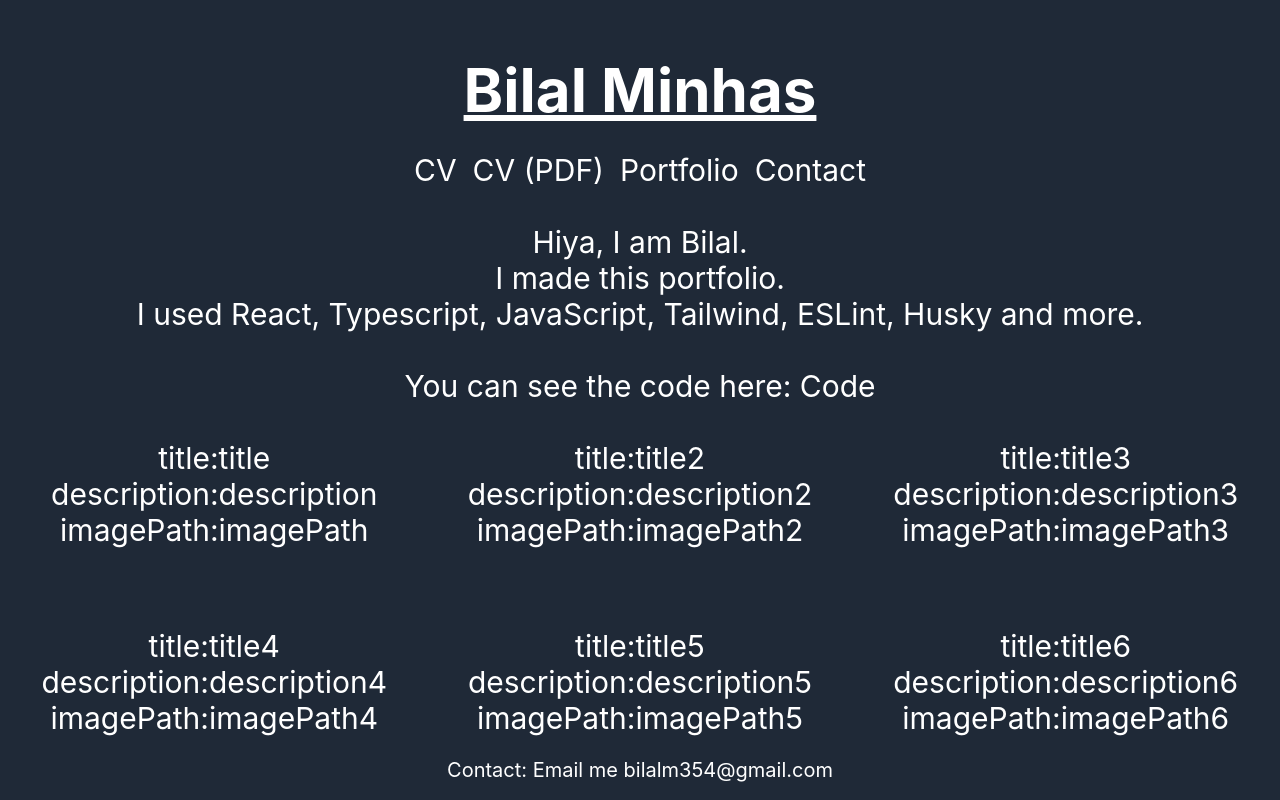
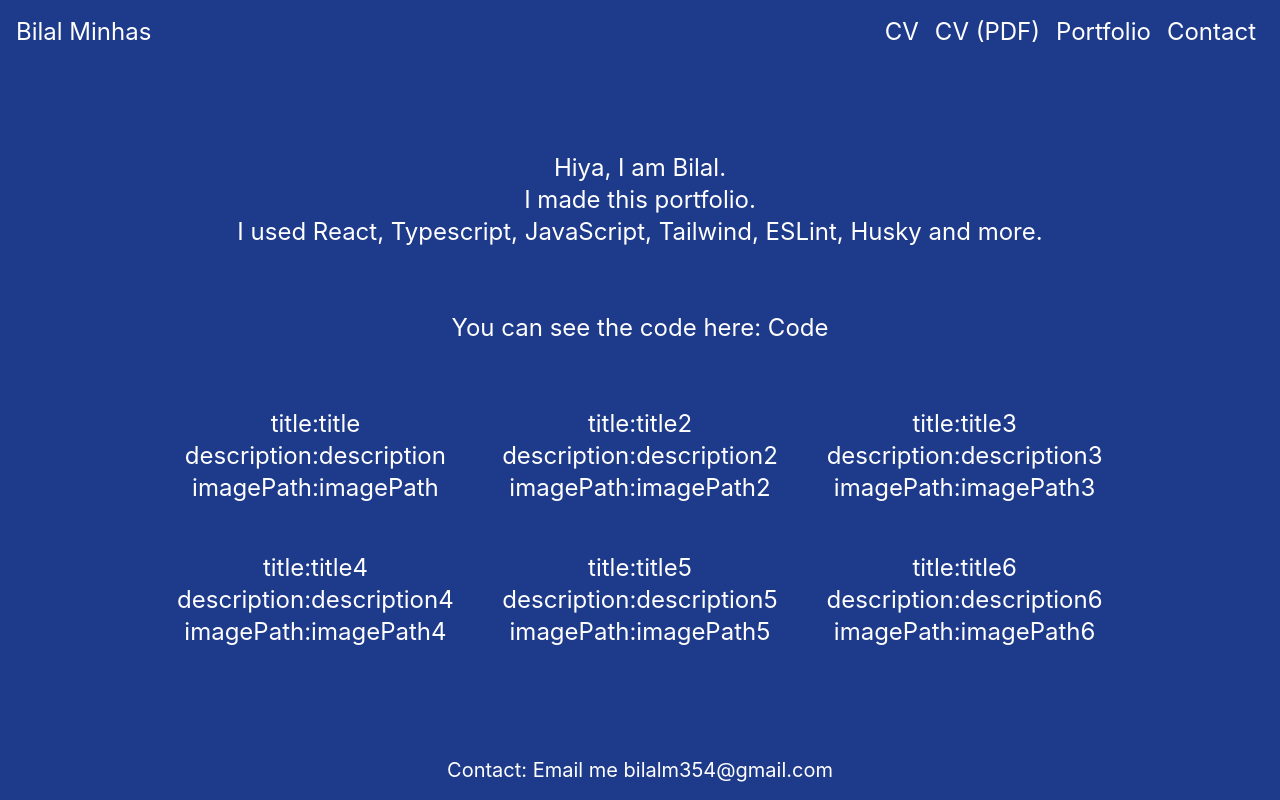
Before and after one commit to Bilalm354/react-portfolio, a React (Create React App) app: page / in a window 1280 px wide. Built offline with nearby package versions, Linux system fonts and the light colour scheme.

Commit message:
Visual changes and minor refactor * moved name to top left * moved navbar to top right * changed bg

```diff
--- a/src/App.tsx
+++ b/src/App.tsx
@@ -1,19 +1,19 @@
 import React from 'react';
 import Contact from './components/Contact';
 import Info from './components/Info';
+import MyName from './components/nav/MyName';
 import NavBar from './components/nav/NavBar';
 import PortfolioGrid from './components/PortfolioGrid';
 
 export default function App() {
   return (
-    <div className="App text-center">
-      <header className="App-header flex flex-col bg-gray-800 min-h-screen items-center justify-center text-white text-3xl">
-        <h1 className="text-6xl font-bold underline p-8">
-          Bilal Minhas
-        </h1>
+    <div className="text-center flex flex-col bg-blue-900 min-h-screen items-center justify-center text-white text-2xl">
+      <MyName />
       <NavBar />
       <br />
+      <br />
       <Info />
+      <br />
       <br />
       <p>
         You can see the code here:
@@ -21,10 +21,11 @@ export default function App() {
         <a href="https://github.com/Bilalm354/react-portfolio">Code</a>
       </p>
       <br />
+      <br />
       <PortfolioGrid />
       <br />
+      <br />
       <Contact />
-      </header>
     </div>
   );
 }
--- a/src/components/PortfolioGrid.tsx
+++ b/src/components/PortfolioGrid.tsx
@@ -35,7 +35,7 @@ const portfolioItemData: PortfolioItemData[] = [{
 
 export default function PortfolioGrid() {
   return (
-    <div className="grid grid-cols-3 gap-20">
+    <div className="grid grid-cols-3 gap-12">
       {portfolioItemData.map((item) => (
         <PortfolioItem item={item} key={item.title} />
       ))}
--- /dev/null
+++ b/src/components/nav/MyName.tsx
@@ -0,0 +1,9 @@
+import React from 'react';
+
+export default function MyName() {
+  return (
+    <div className="absolute top-0 left-0 p-4">
+      Bilal Minhas
+    </div>
+  );
+}
--- a/src/components/nav/NavBar.tsx
+++ b/src/components/nav/NavBar.tsx
@@ -3,7 +3,7 @@ import NavItem from './NavItem';
 
 export default function NavBar() {
   return (
-    <div className="Nav-bar">
+    <div className="absolute top-0 right-0 p-4">
       <NavItem text="CV" link="https://docs.google.com/document/d/1FHzaHQE2R8jK0bv6rl2TZqD8Hq2swN-KYv-3TuFMG74/edit?usp=sharing" />
       <NavItem text="CV (PDF)" link="https://docs.google.com/document/d/1FHzaHQE2R8jK0bv6rl2TZqD8Hq2swN-KYv-3TuFMG74/export?format=pdf" />
       <NavItem text="Portfolio" link="#" />
```
Lines whose indentation alone changed are shown as unchanged.
